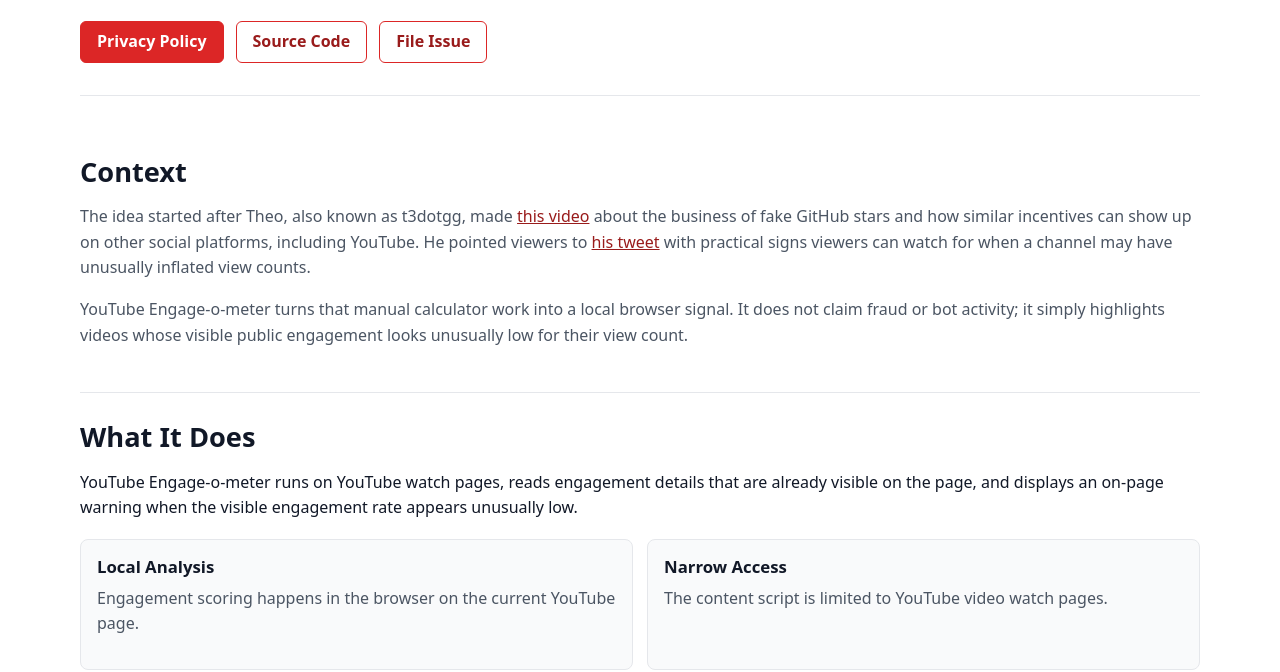
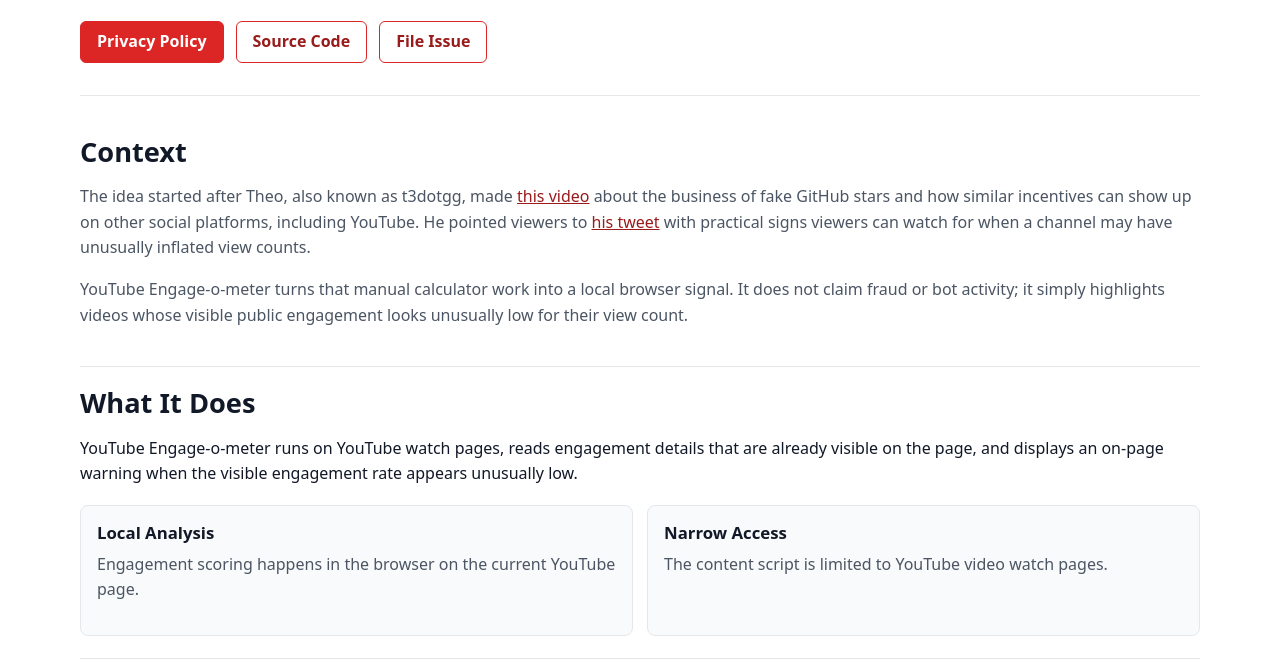
Before and after one commit to petrussola/yt-engagement-extension, a website built with Vite: page docs/index.html in a window 1280 px wide. Shown: the part 166-838 px from the top of the page. Built offline with nearby package versions, Linux system fonts and the light colour scheme.

Commit message:
Tighten website section spacing

```diff
--- a/docs/index.html
+++ b/docs/index.html
@@ -130,11 +130,11 @@
       }
 
       main {
-        padding: 32px 0 56px;
+        padding: 20px 0 48px;
       }
 
       section {
-        padding: 28px 0;
+        padding: 20px 0 22px;
         border-bottom: 1px solid var(--border);
       }
 
```
